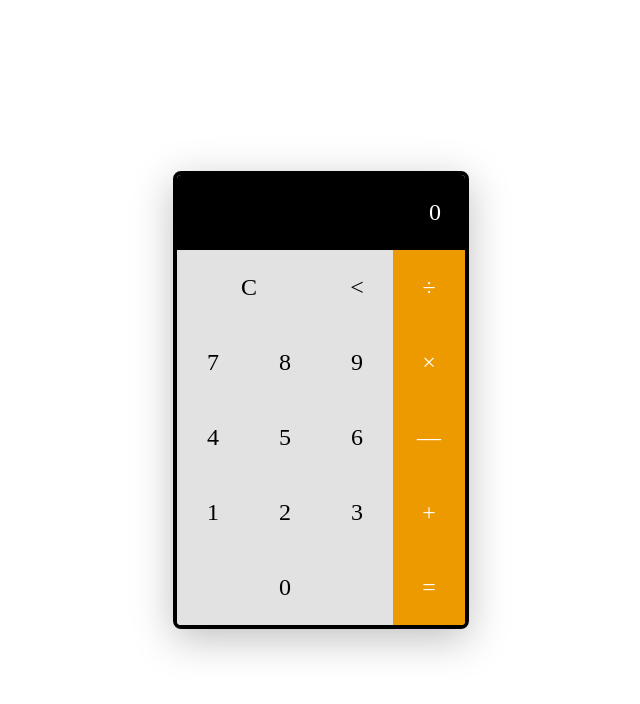
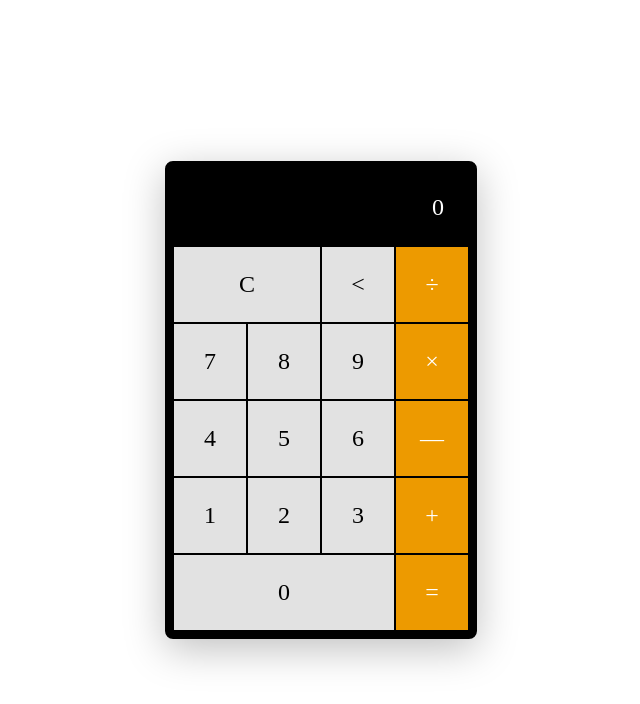
Before and after one commit to bercivarga/spotr-workshops, a plain HTML site: page exercise/index.html in a window 1280 px wide. Shown: the whole page, without its empty margins (319-959 px from the left). Drawn offline with Linux system fonts and the light colour scheme.

Commit message:
change grid styling

```diff
--- a/exercise/styles.css
+++ b/exercise/styles.css
@@ -13,9 +13,12 @@ body {
 	font-size: 24px;
 	overflow: hidden;
 	border-radius: 8px;
-	border: 4px solid black;
+	border: 8px solid black;
 	box-shadow: 0 10px 40px rgba(0, 0, 0, .25);
-	cursor: pointer;
+}
+
+#calculator > div {
+	border: 1px solid black;
 }
 
 .display {
@@ -32,6 +35,7 @@ body {
 	color: black;
 	text-align: center;
 	padding: 24px;
+	cursor: pointer;
 }
 
 .inputButton:hover {
@@ -43,6 +47,7 @@ body {
 	color: white;
 	text-align: center;
 	padding: 24px;
+	cursor: pointer;
 }
 
 .operatorButton:hover {
```
